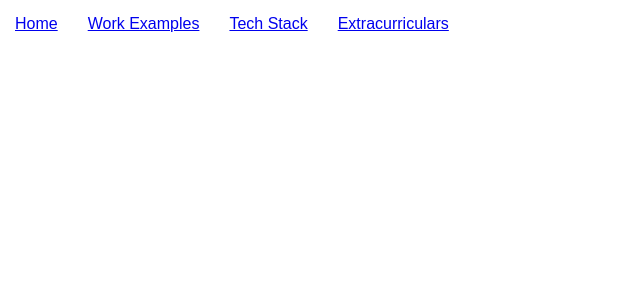
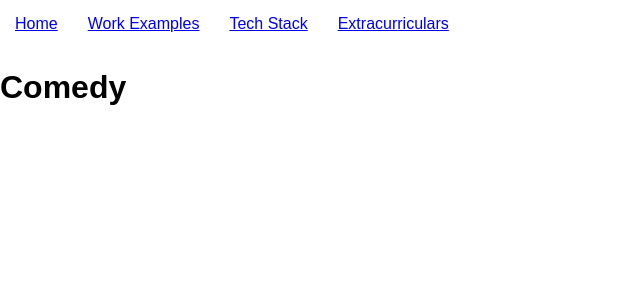
Before and after one commit to jackmasterson/redux-res, a React (Create React App) app: page /extras/comedy in a window 1280 px wide. Shown: the top 300 px of the page, without its empty margins (0-640 px from the left). Built offline with nearby package versions, Linux system fonts and the light colour scheme.

Commit message:
update routes for classes; remove a console log

```diff
--- a/src/containers/SelectedPage.js
+++ b/src/containers/SelectedPage.js
@@ -28,7 +28,6 @@ class SelectedPage extends Component {
         this.props.filterNow(info[0]);
     }
     render() {
-        console.log(this.props.filter);
         if (this.props.filter) {
             return (
                 <h1>{this.props.filter.title}</h1>
--- a/src/routes.js
+++ b/src/routes.js
@@ -11,9 +11,11 @@ export const Routes = () => (
         <Switch>
             <Route exact path='/' component={Launch} />
             <Route exact path='/works' component={Work} />
+            <Route exact path='/works/:class' component={SelectedPage} />
             <Route exact path='/skills' component={Skills} />
+            <Route exact path='/skills/:class' component={SelectedPage} />
             <Route exact path='/extras' component={Extras} />
-            <Route exact path='/works/:class' component={SelectedPage} />
+            <Route exact path='/extras/:class' component={SelectedPage} />
         </Switch>
     </div >
 )
```
